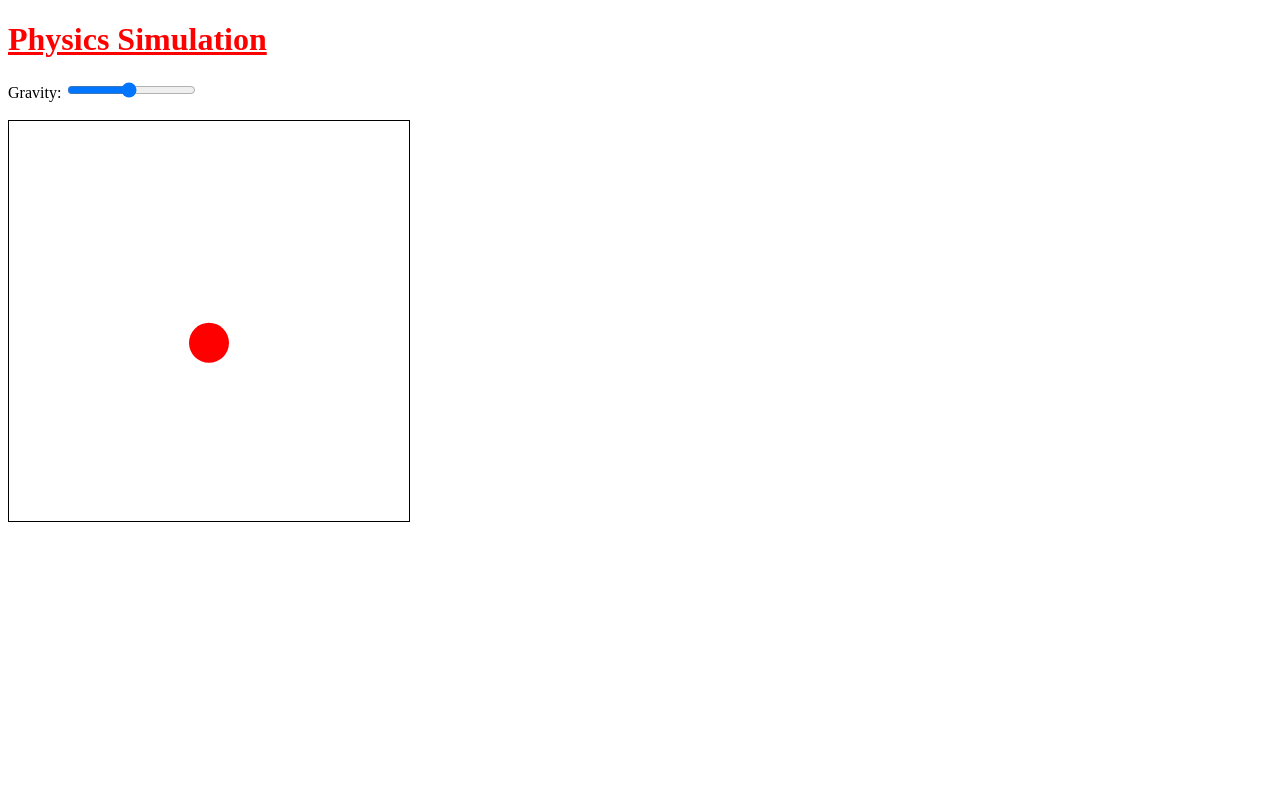
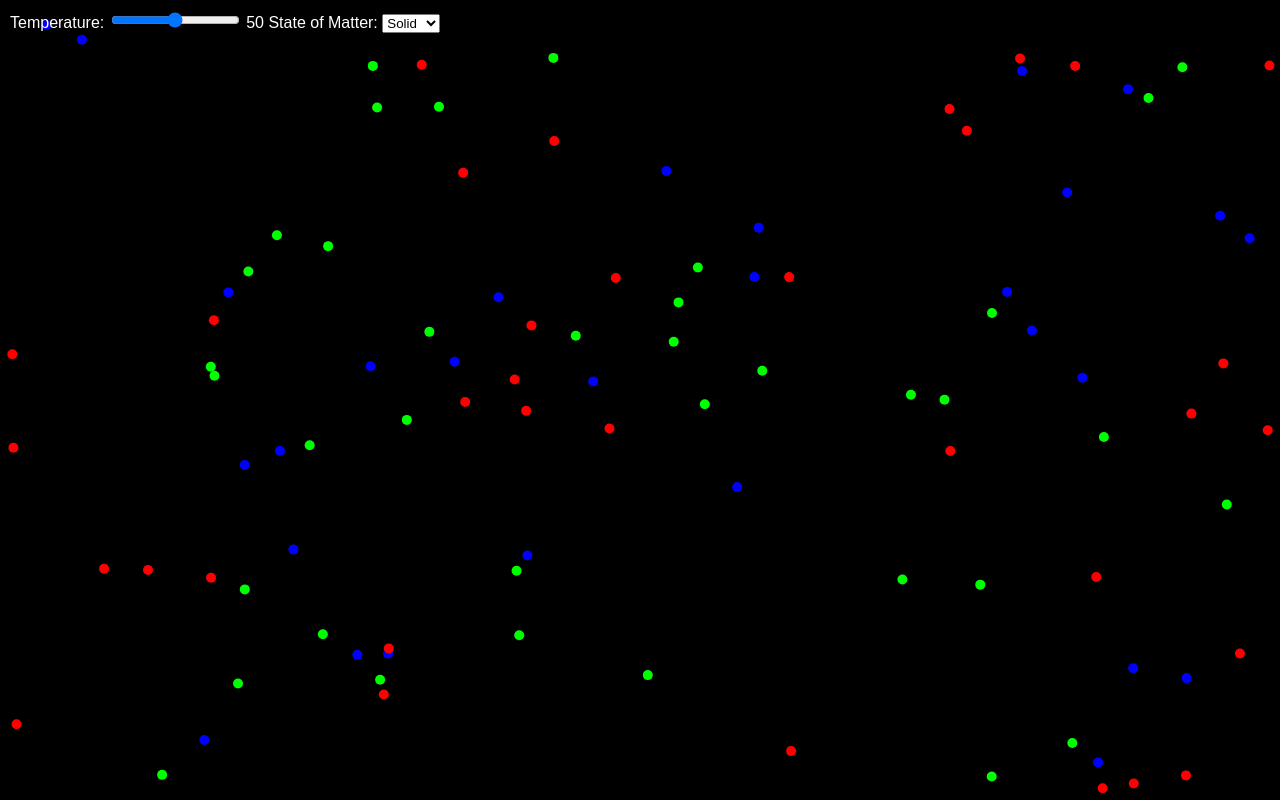
Before and after one commit to Leqitt/Leqitt, a plain HTML site: page Assignment/code.html in a window 1280 px wide. Drawn offline with Linux system fonts and the light colour scheme.

Commit message:
Update 2
Added Javascript to allow a button to work.

```diff
--- a/Assignment/code.css
+++ b/Assignment/code.css
@@ -1,3 +1,19 @@
-h1 {
-    color: red;
+body {
+    margin: 0;
+    padding: 0;
+    overflow: hidden;
 }
+
+.controls {
+    position: absolute;
+    top: 10px;
+    left: 10px;
+    color: #fff;
+    font-family: Arial, sans-serif;
+    font-size: 16px;
+}
+
+canvas {
+    background-color: #000;
+    display: block;
+}
--- a/Assignment/code.html
+++ b/Assignment/code.html
@@ -1,21 +1,24 @@
-<!DOCTYPE html>
-<link rel="stylesheet" type="text/css" href="code.css">
 <!DOCTYPE html>
 <html>
 <head>
-  <title>Ball Drop Simulation</title>
-  <h1><u>Physics Simulation</u></h1>
-  <style>
-    #canvas {
-      border: 1px solid black;
-    }
-  </style>
+    <title>Chemistry Simulation</title>
+    <link rel="stylesheet" type="text/css" href="code.css">
 </head>
 <body>
-  <label for="gravity">Gravity:</label>
-  <input type="range" id="gravity" min="1" max="20" value="10"><br><br>
-  <canvas id="canvas" width="400" height="400"></canvas>
+    <div class="controls">
+        <label for="temperatureRange">Temperature:</label>
+        <input type="range" id="temperatureRange" min="0" max="100" value="50">
+        <span id="temperatureValue">50</span>
 
-  <script src="code.js"></script>
+        <label for="stateSelect">State of Matter:</label>
+        <select id="stateSelect">
+            <option value="solid">Solid</option>
+            <option value="liquid">Liquid</option>
+            <option value="gas">Gas</option>
+        </select>
+    </div>
+
+    <canvas id="canvas"></canvas>
+    <script src="code.js"></script>
 </body>
 </html>
--- a/Assignment/code.js
+++ b/Assignment/code.js
@@ -1,42 +1,122 @@
-// Ball properties
-var ball = {
-  x: 200,
-  y: 0,
-  radius: 20,
-  color: "red",
-  velocity: 0,
-};
+// Set up canvas
+const canvas = document.getElementById('canvas');
+const ctx = canvas.getContext('2d');
+canvas.width = window.innerWidth;
+canvas.height = window.innerHeight;
 
-// Canvas properties
-var canvas = document.getElementById("canvas");
-var ctx = canvas.getContext("2d");
-var gravityInput = document.getElementById("gravity");
+// Particle class
+class Particle {
+  constructor(x, y, size, color, speedX, speedY) {
+    this.x = x;
+    this.y = y;
+    this.size = size;
+    this.color = color;
+    this.speedX = speedX;
+    this.speedY = speedY;
+  }
 
-// Update ball position based on gravity and bouncing
-function update() {
-  // Clear the canvas
+  draw() {
+    ctx.fillStyle = this.color;
+    ctx.beginPath();
+    ctx.arc(this.x, this.y, this.size, 0, Math.PI * 2);
+    ctx.closePath();
+    ctx.fill();
+  }
+
+  update() {
+    this.x += this.speedX;
+    this.y += this.speedY;
+
+    if (this.x + this.size > canvas.width || this.x - this.size < 0) {
+      this.speedX = -this.speedX;
+    }
+
+    if (this.y + this.size > canvas.height || this.y - this.size < 0) {
+      this.speedY = -this.speedY;
+    }
+
+    this.draw();
+  }
+}
+
+// Temperature control
+let temperature = 50; // Initial temperature
+
+const temperatureRange = document.getElementById('temperatureRange');
+const temperatureValue = document.getElementById('temperatureValue');
+
+temperatureRange.addEventListener('input', () => {
+  temperature = temperatureRange.value;
+  temperatureValue.textContent = temperature;
+});
+
+// State of Matter control
+let state = 'solid'; // Initial state of matter
+
+const stateSelect = document.getElementById('stateSelect');
+
+stateSelect.addEventListener('change', () => {
+  state = stateSelect.value;
+  createParticles();
+});
+
+// Create particles
+let particles = [];
+let numParticles = 100;
+const particleSize = 5;
+const colors = ['#FF0000', '#00FF00', '#0000FF'];
+
+function createParticles() {
+  particles = [];
+
+  const particleSpeed = temperature / 10;
+
+  if (state === 'solid') {
+    for (let i = 0; i < numParticles; i++) {
+      const x = Math.random() * canvas.width;
+      const y = Math.random() * canvas.height;
+      const size = particleSize;
+      const color = colors[Math.floor(Math.random() * colors.length)];
+      const speedX = 0;
+      const speedY = 0;
+
+      particles.push(new Particle(x, y, size, color, speedX, speedY));
+    }
+  } else if (state === 'liquid') {
+    for (let i = 0; i < numParticles; i++) {
+      const x = Math.random() * canvas.width;
+      const y = Math.random() * canvas.height;
+      const size = particleSize;
+      const color = colors[Math.floor(Math.random() * colors.length)];
+      const speedX = (Math.random() - 0.5) * particleSpeed;
+      const speedY = (Math.random() - 0.5) * particleSpeed;
+
+      particles.push(new Particle(x, y, size, color, speedX, speedY));
+    }
+  } else if (state === 'gas') {
+    for (let i = 0; i < numParticles; i++) {
+      const x = canvas.width / 2;
+      const y = canvas.height / 2;
+      const size = particleSize;
+      const color = colors[Math.floor(Math.random() * colors.length)];
+      const angle = Math.random() * Math.PI * 2;
+      const speedX = Math.cos(angle) * particleSpeed;
+      const speedY = Math.sin(angle) * particleSpeed;
+
+      particles.push(new Particle(x, y, size, color, speedX, speedY));
+    }
+  }
+}
+
+// Animation loop
+function animate() {
+  requestAnimationFrame(animate);
   ctx.clearRect(0, 0, canvas.width, canvas.height);
 
-  // Update ball position
-  ball.y += ball.velocity;
-  ball.velocity += parseFloat(gravityInput.value) / 100;
-
-  // Check for bouncing
-  if (ball.y + ball.radius >= canvas.height) {
-    ball.y = canvas.height - ball.radius;
-    ball.velocity *= -0.8; // Reduce the velocity on bouncing
-  }
-
-  // Draw the ball
-  ctx.beginPath();
-  ctx.arc(ball.x, ball.y, ball.radius, 0, 2 * Math.PI);
-  ctx.fillStyle = ball.color;
-  ctx.fill();
-  ctx.closePath();
-
-  // Request animation frame
-  requestAnimationFrame(update);
+  particles.forEach((particle) => {
+    particle.update();
+  });
 }
 
-// Start the simulation
-update();
+createParticles();
+animate();
```
